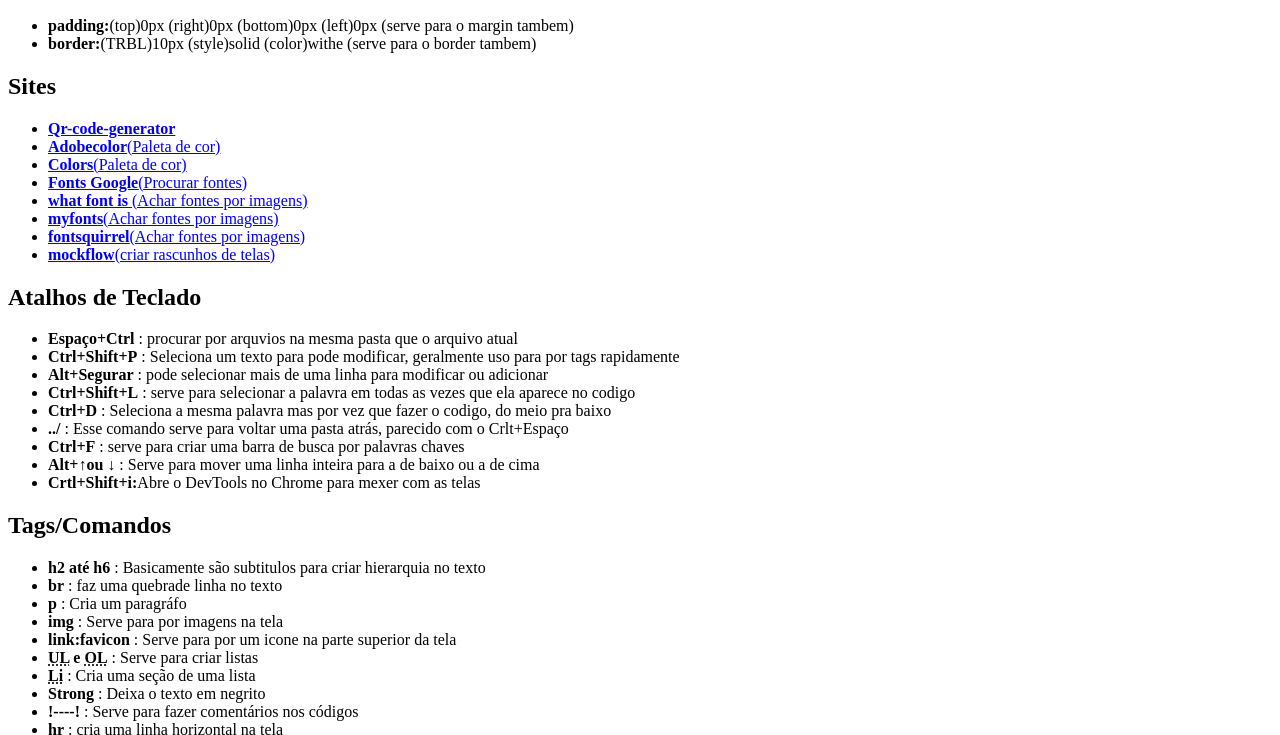
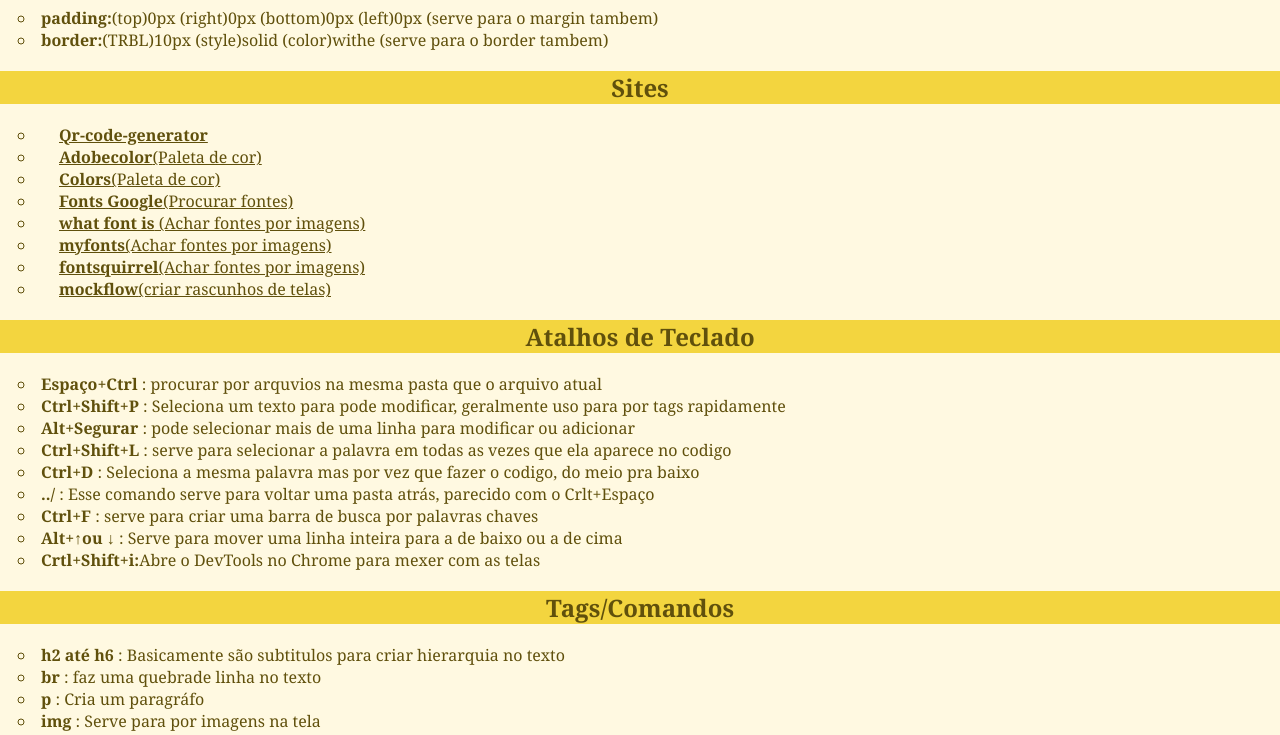
Before and after one commit to lucasilvaDomingos/HTML-EXERC, a plain HTML site: page projetos/projeto-lista/lista/Lista.html in a window 1280 px wide. Shown: the part 110-845 px from the top of the page. Drawn offline with Linux system fonts and the light colour scheme.

Commit message:
ajeitado o link para o css

```diff
--- a/projetos/projeto-lista/lista/Lista.html
+++ b/projetos/projeto-lista/lista/Lista.html
@@ -4,7 +4,7 @@
         <meta charset="UTF-8">
         <meta name="viewport" content="width=device-width, initial-scale=1.0">
         <title>Pg.2</title>
-        <link rel="stylesheet" href="../css listas/teste.css">
+        <link rel="stylesheet" href="../css-listas/teste.css">
     </head>
     <main>
         <h1>Html</h1>
```
